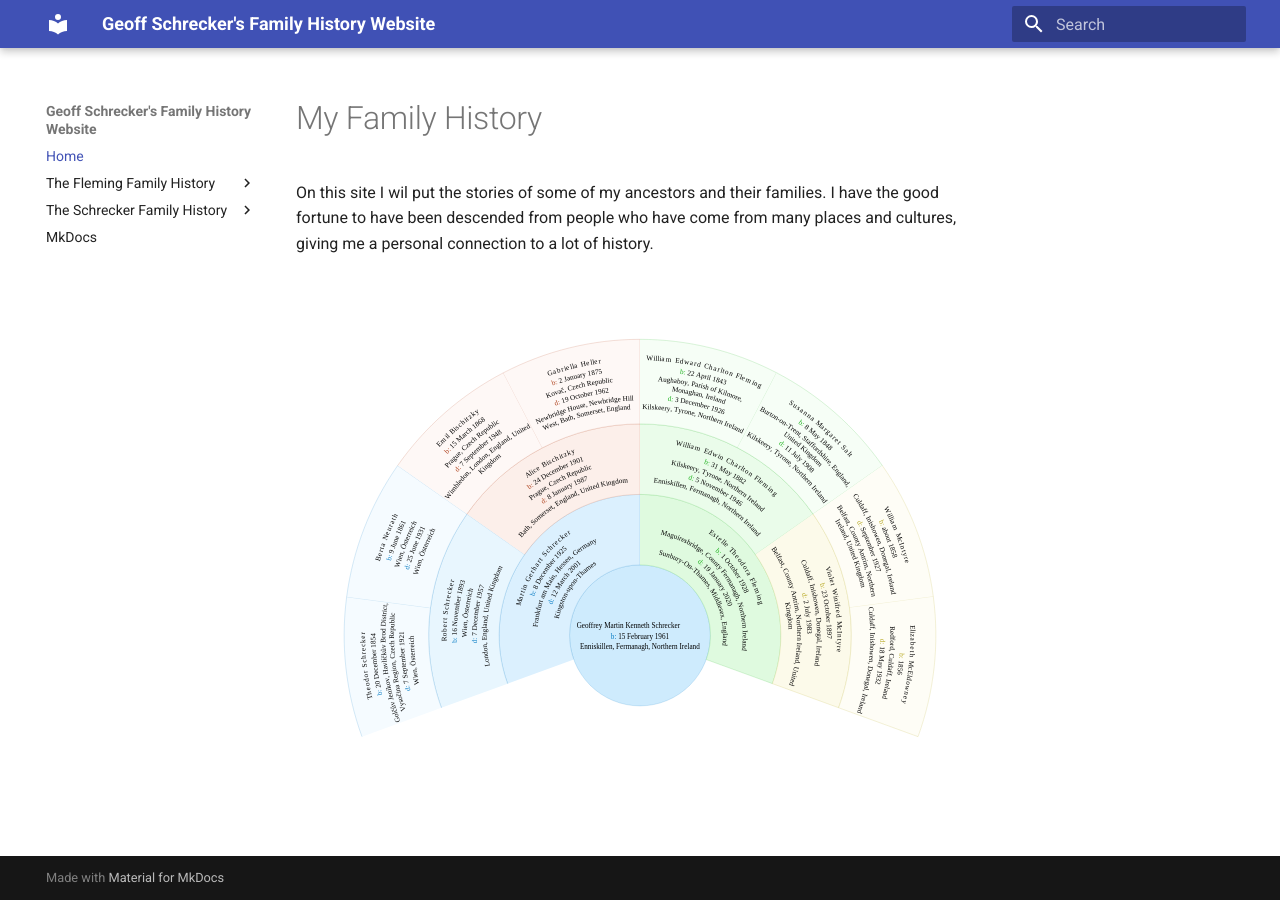
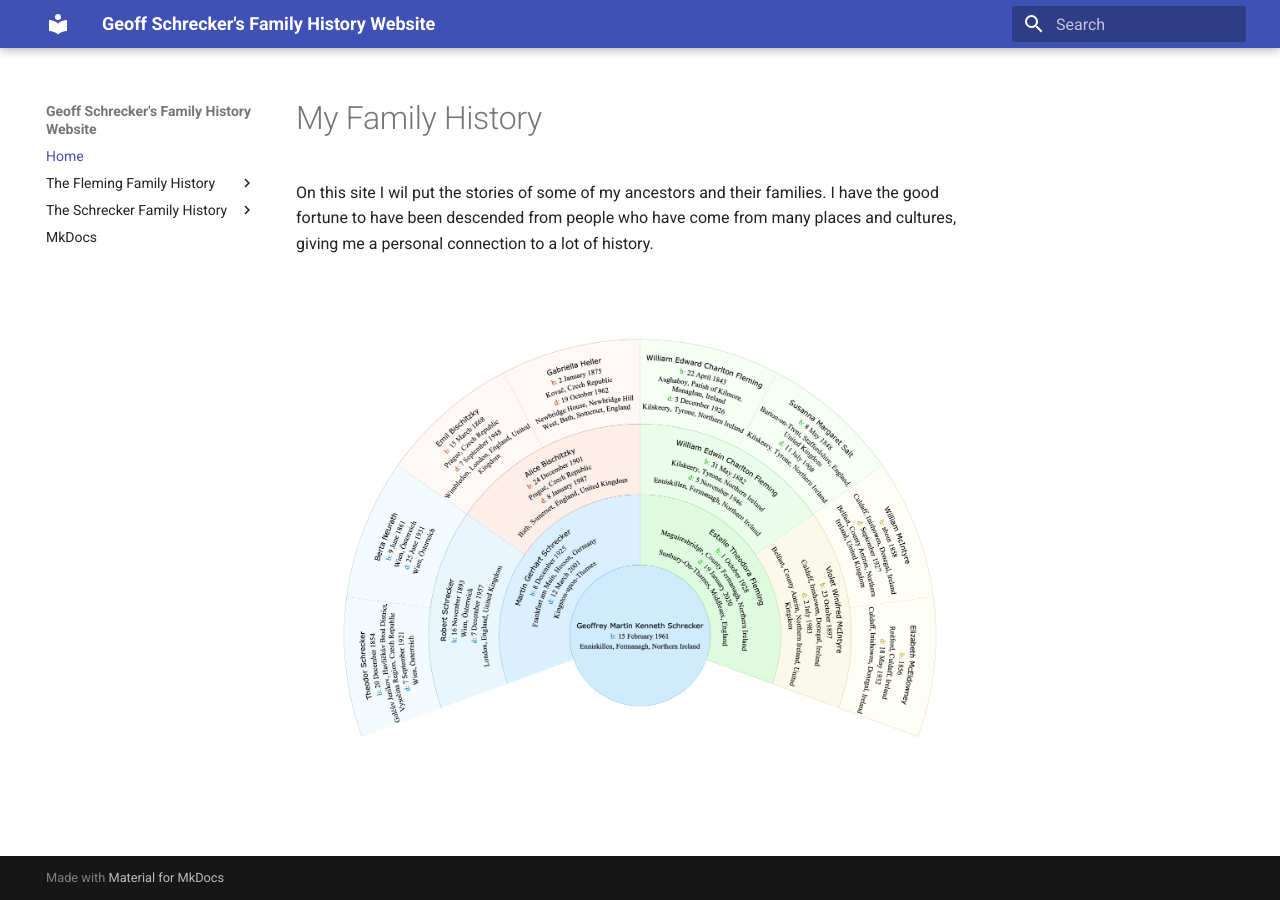
Before and after one commit to Schrecker-Family/Website, an MkDocs documentation site: the page built from docs/index.md, in a window 1280 px wide. Built offline with MkDocs 1.6.1 and Material for MkDocs 9.7.7, drawn with Linux system fonts in a browser that asks for light colours.

Commit message:
Update fan chart to png

```diff
--- a/docs/index.md
+++ b/docs/index.md
@@ -2,4 +2,4 @@
 
 On this site I wil put the stories of some of my ancestors and their families. I have the good fortune to have been descended from people who have come from many places and cultures, giving me a personal connection to a lot of history.
 
-![Fan chart](assets/FanChart.svg)
+![Fan chart](assets/FanChart.png)
```
Also changed, not shown: docs/assets/FanChart.png (added), 1 other file.
